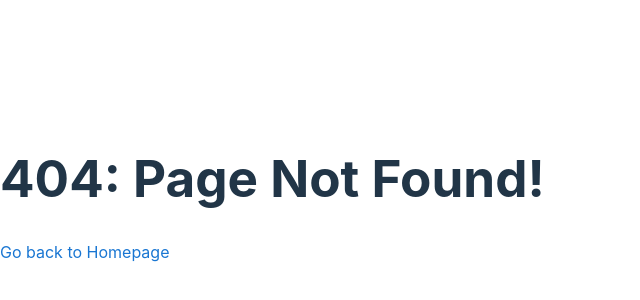
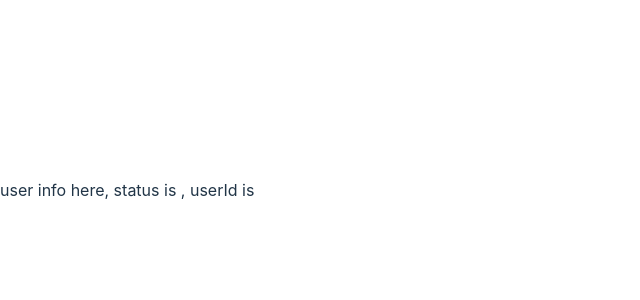
Before and after one commit to gabecpf97/employee_portal_react, a React (Vite) app: page /profile in a window 1280 px wide. Before the commit this address had no page. Shown: the part 210-510 px from the top of the page, without its empty margins (0-640 px from the left). Built offline with nearby package versions, Linux system fonts and the light colour scheme.

Commit message:
initial commit

```diff
--- a/src/App.jsx
+++ b/src/App.jsx
@@ -8,6 +8,7 @@ import Home from "./components/Home";
 import PageNotFound from "./components/PageNotFound";
 import Onboarding from "./components/onboarding/Onboarding";
 import Visa from "./components/visa/Visa";
+import Profile from "./components/profile/profile"
 
 const App = () => {
   return (
@@ -18,6 +19,7 @@ const App = () => {
           <Route path="/registration/:token" element={<RegistrationForm />} />
           <Route path="/onboarding" element={<Onboarding />} />
           <Route path="/login" element={<Login />} />
+          <Route path="/profile" element={<Profile />} />
           <Route path="/visa" element={<Visa />} />
           <Route path="*" element={<PageNotFound />} />
         </Routes>
--- a/src/components/login.jsx
+++ b/src/components/login.jsx
@@ -37,6 +37,11 @@ function Login() {
       if (response.ok) {
         dispatch(setUsername(username));
         localStorage.setItem("authToken", data.token);
+
+        //temp implementation, replace with redux
+        localStorage.setItem("status", data.userStatus);
+        localStorage.setItem("userId", data.userId);
+
         navigate("/onboarding");
       } else {
         alert(data.message);
--- /dev/null
+++ b/src/components/profile/profile.jsx
@@ -0,0 +1,19 @@
+// import { useEffect, useState } from "react";
+// import { useDispatch } from "react-redux";
+// import { setUsername } from "../store/slices/user.slice";
+// import { useNavigate } from "react-router-dom";
+// import Button from "@mui/material/Button";
+// import { Input, Button } from "@mui/material";
+
+function Profile() {
+    const status = localStorage.getItem("status");
+    console.log(status)
+
+  return (
+    <>
+        <p>user info here, status is {localStorage.getItem("status")}, userId is {localStorage.getItem("userId")}</p>
+    </>
+  );
+}
+
+export default Profile;
```
